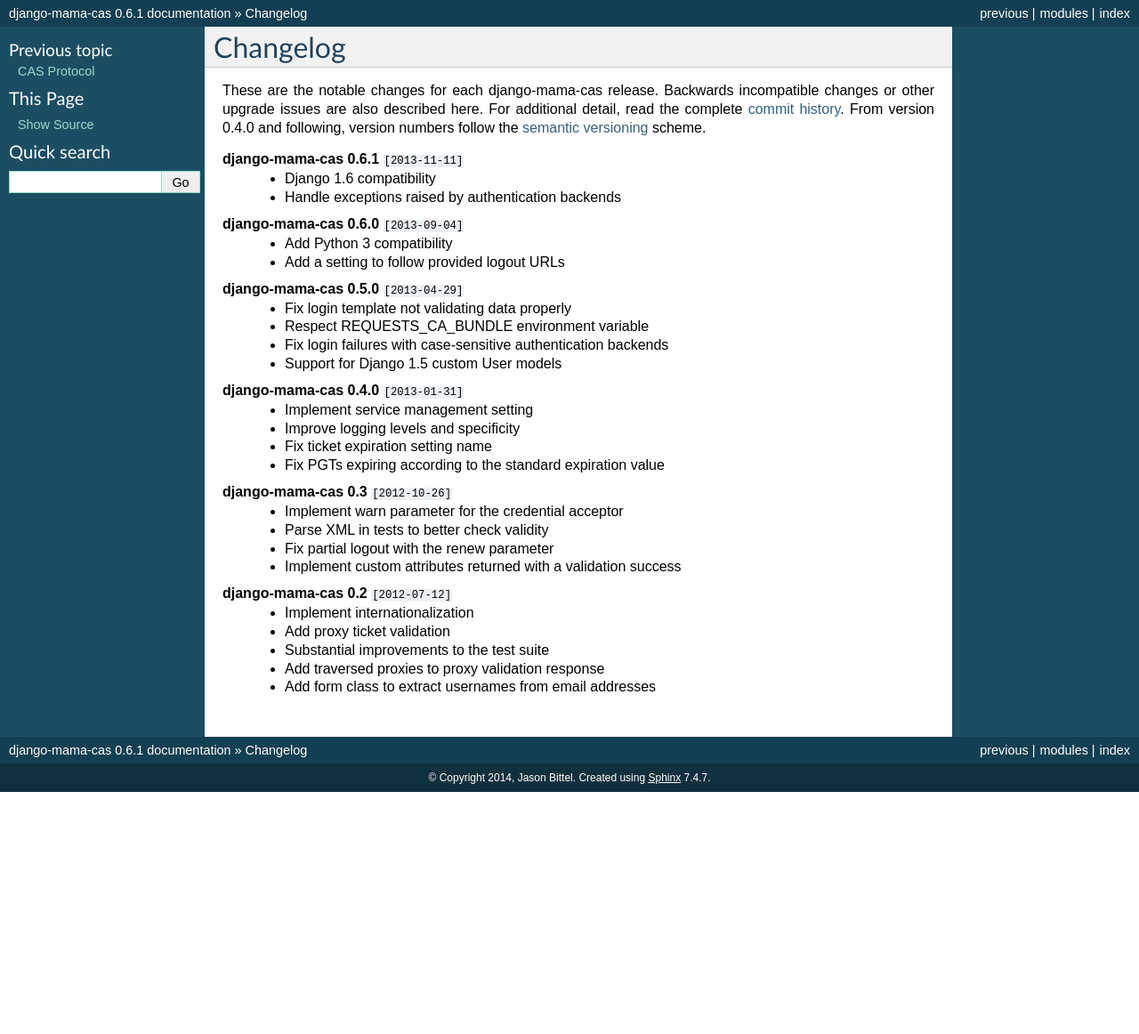
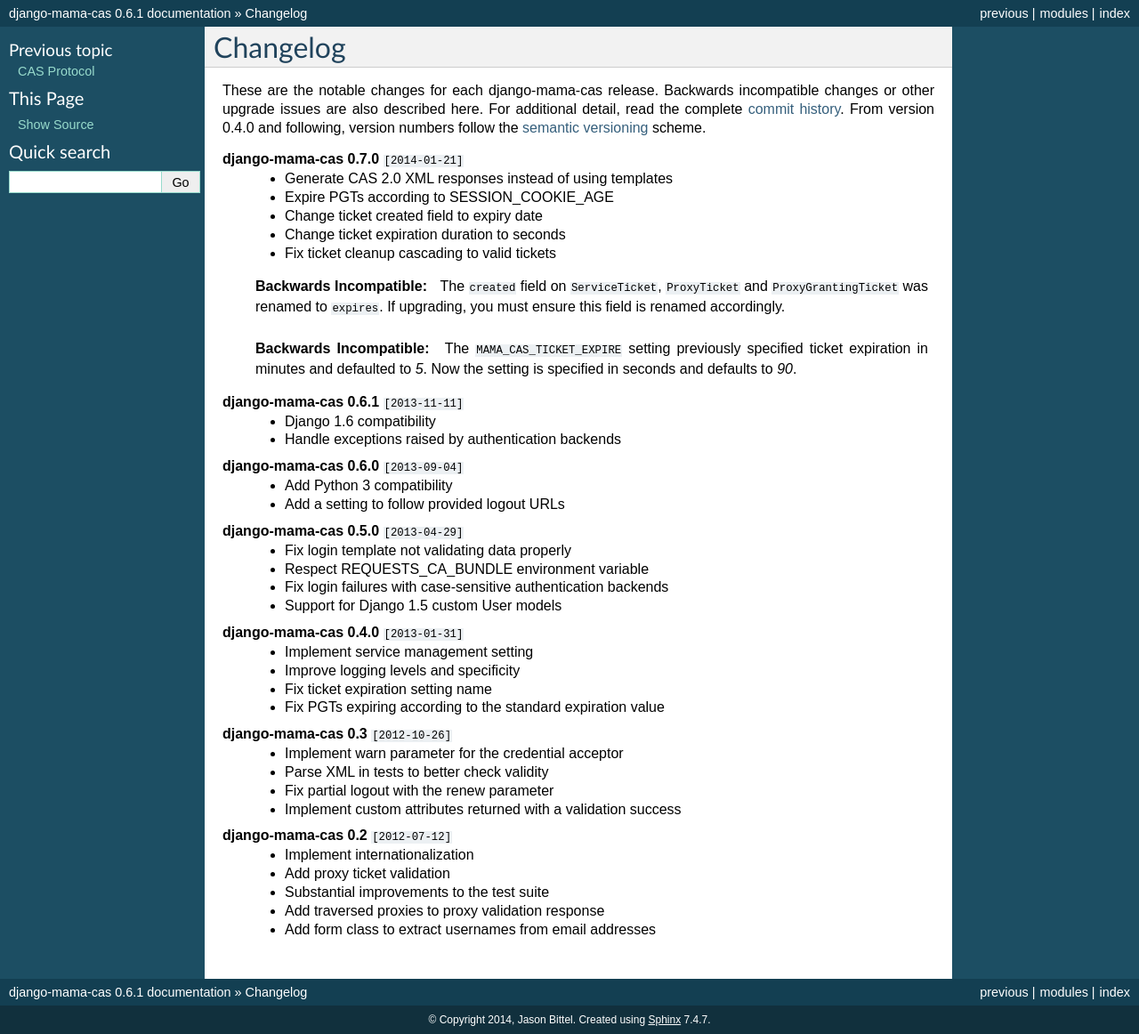
Before and after one commit to jbittel/django-mama-cas, a Sphinx documentation site: the page built from docs/changelog.rst, in a window 1280 px wide. Shown: the whole page at 89% size. Built offline with Sphinx 7.4.7, drawn with Linux system fonts in a browser that asks for light colours; before the commit the page ends 900 px from its top, so only the background shows below that.

Commit message:
Update changelog with recent changes

```diff
--- a/docs/changelog.rst
+++ b/docs/changelog.rst
@@ -7,6 +7,25 @@
 incompatible changes or other upgrade issues are also described here. For
 additional detail, read the complete `commit history`_. From version 0.4.0
 and following, version numbers follow the `semantic versioning`_ scheme.
+
+**django-mama-cas 0.7.0** ``[2014-01-21]``
+   * Generate CAS 2.0 XML responses instead of using templates
+   * Expire PGTs according to SESSION_COOKIE_AGE
+   * Change ticket created field to expiry date
+   * Change ticket expiration duration to seconds
+   * Fix ticket cleanup cascading to valid tickets
+
+   .. admonition:: Backwards Incompatible
+
+      The ``created`` field on ``ServiceTicket``, ``ProxyTicket`` and
+      ``ProxyGrantingTicket`` was renamed to ``expires``. If upgrading,
+      you must ensure this field is renamed accordingly.
+
+   .. admonition:: Backwards Incompatible
+
+      The ``MAMA_CAS_TICKET_EXPIRE`` setting previously specified ticket
+      expiration in minutes and defaulted to *5*. Now the setting is
+      specified in seconds and defaults to *90*.
 
 **django-mama-cas 0.6.1** ``[2013-11-11]``
    * Django 1.6 compatibility
```
